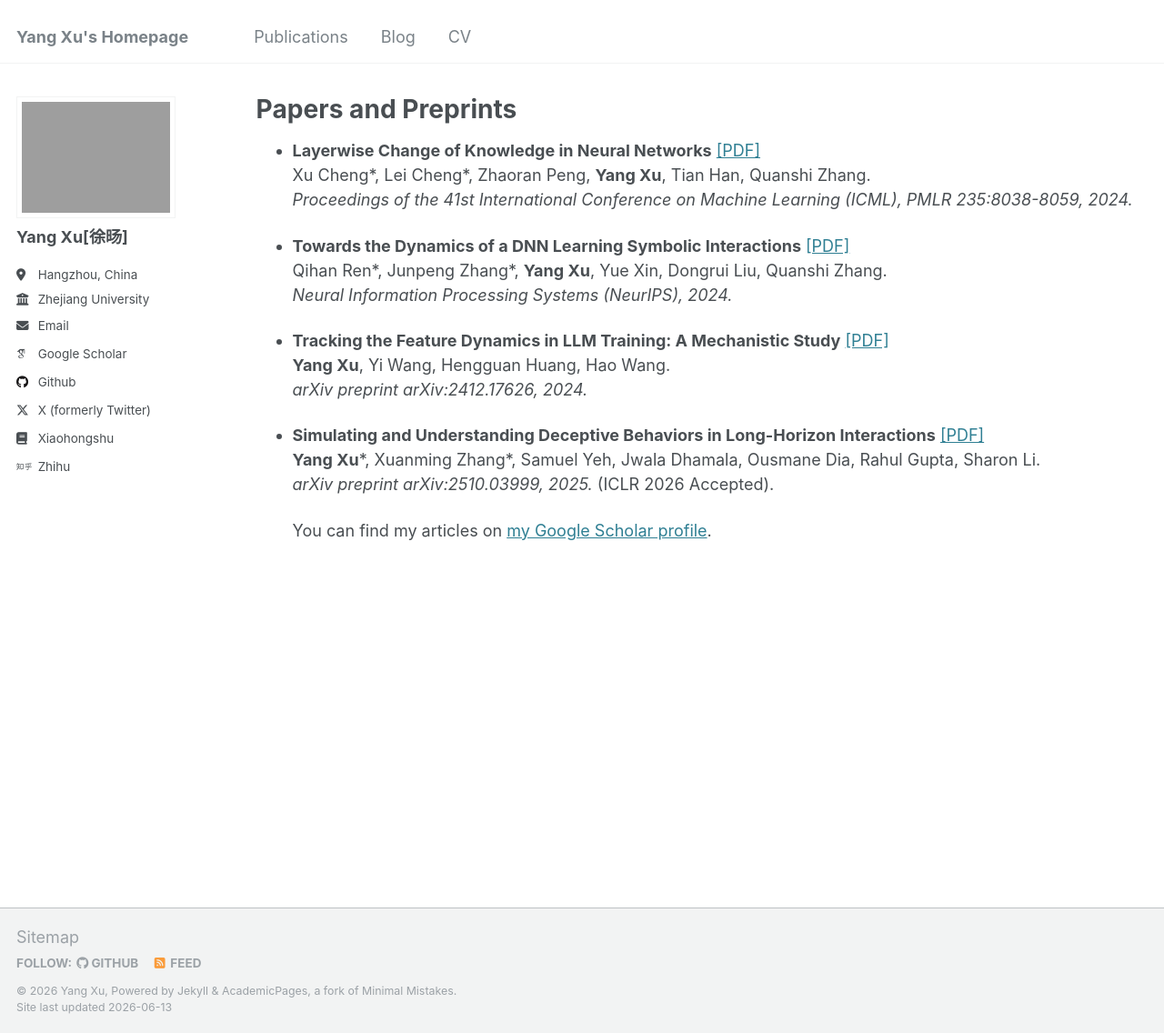
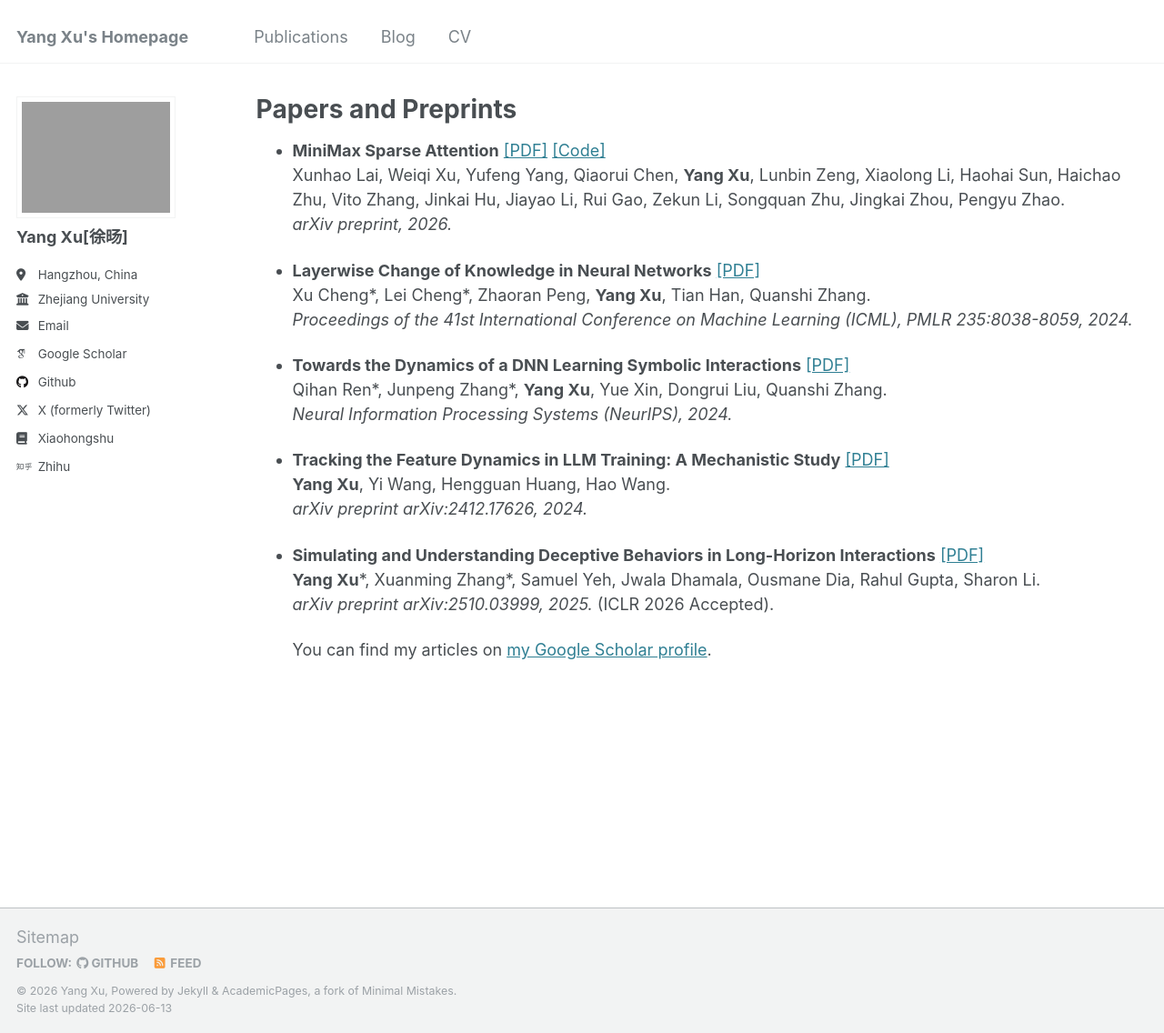
Before and after one commit to Superposition09m/Superposition09m.github.io, a Jekyll site: the page built from _pages/publications.md, in a window 1280 px wide and 1136 px high. Shown: the whole window at 91% size. Built offline with Jekyll 4.4.1, drawn with Linux system fonts in a browser that asks for light colours; some web fonts are replaced.

Commit message:
Update publications.md

```diff
--- a/_pages/publications.md
+++ b/_pages/publications.md
@@ -4,6 +4,10 @@ title: "Papers and Preprints"
 permalink: /publications/
 author_profile: true
 ---
+
+- **MiniMax Sparse Attention** [[PDF]](https://github.com/MiniMax-AI/MSA/blob/main/docs/MiniMaxSparseAttention.pdf) [[Code]](https://github.com/MiniMax-AI/MSA)
+  Xunhao Lai, Weiqi Xu, Yufeng Yang, Qiaorui Chen, **Yang Xu**, Lunbin Zeng, Xiaolong Li, Haohai Sun, Haichao Zhu, Vito Zhang, Jinkai Hu, Jiayao Li, Rui Gao, Zekun Li, Songquan Zhu, Jingkai Zhou, Pengyu Zhao.
+  *arXiv preprint, 2026.*
 
 - **Layerwise Change of Knowledge in Neural Networks** [\[PDF\]](https://arxiv.org/abs/2409.08712)
   Xu Cheng\*, Lei Cheng\*, Zhaoran Peng, **Yang Xu**, Tian Han, Quanshi Zhang.
```
